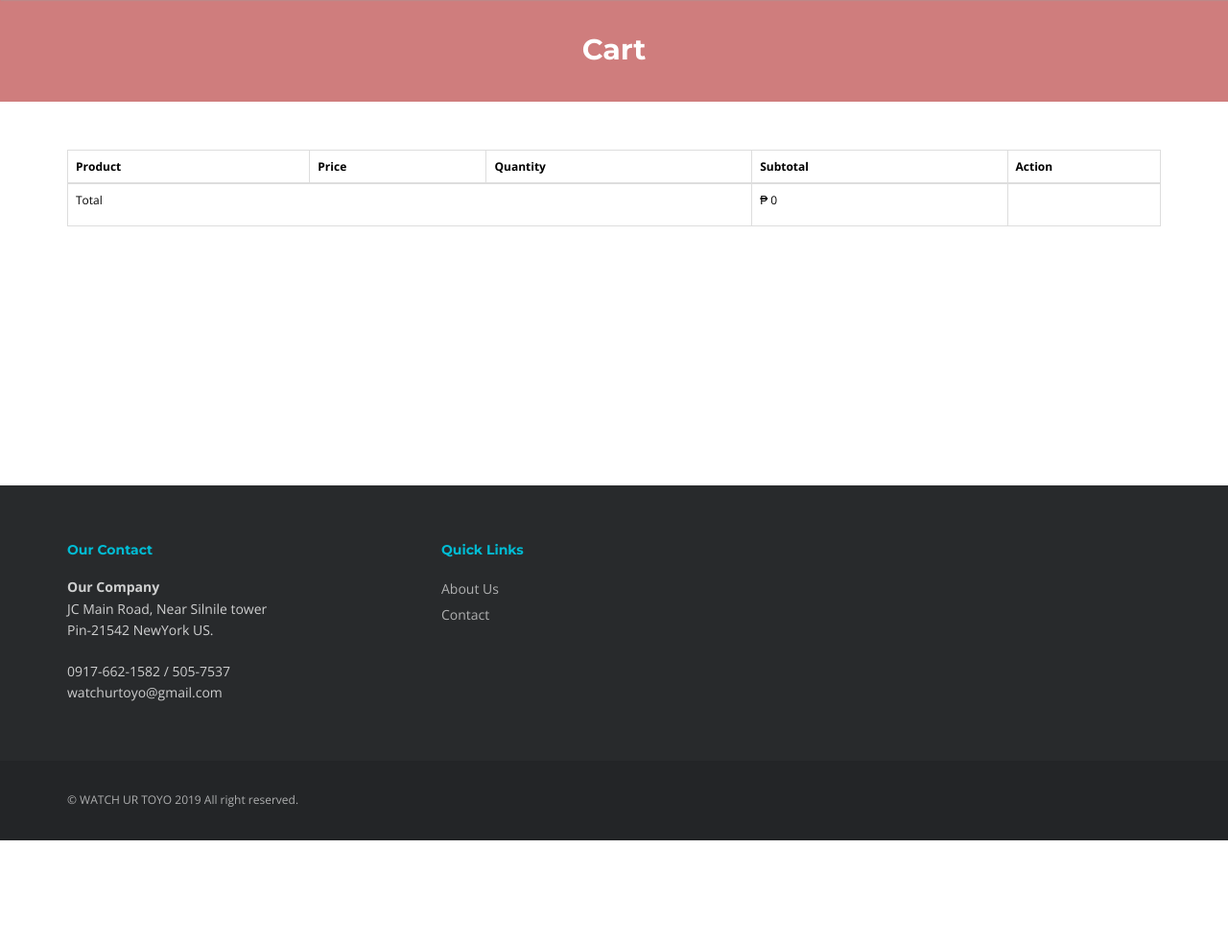
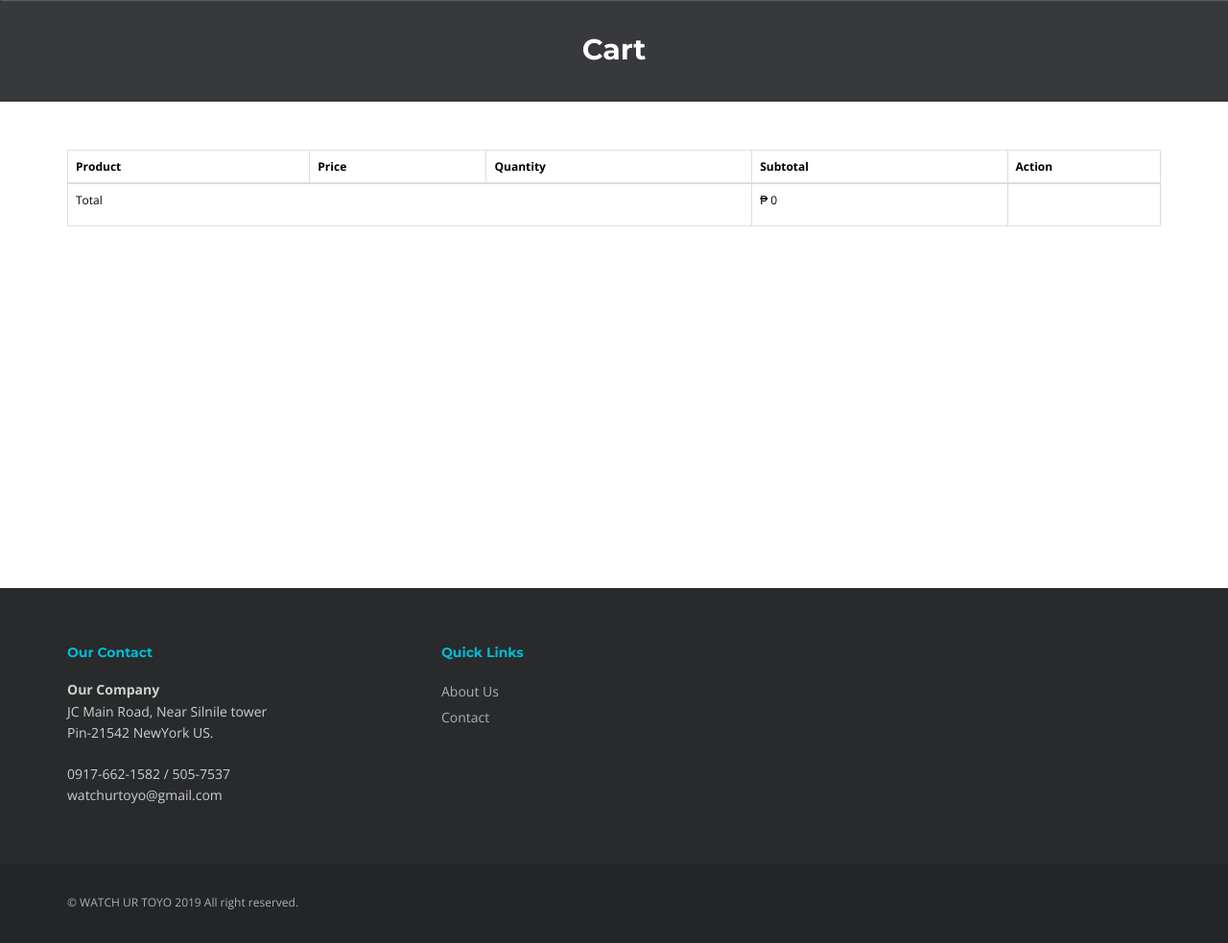
Before and after one commit to hayes-seyah09354085977/Ordering, a PHP site: page /index.php?q=cart in a window 1280 px wide. Shown: the part 106-1089 px from the top of the page at 96% size. Before the commit the page ends 982 px from the top, so only its background shows below. Run offline with PHP 8.4, Linux system fonts and the light colour scheme; data comes from the database, SQL or seed files in the repository; data that the repository does not hold is empty; some libraries are stand-ins or nearby versions.

Commit message:
cart design

```diff
--- a/cart.php
+++ b/cart.php
@@ -1,3 +1,14 @@
+<style>
+section#inner-headline {
+    background: #37393c !important;
+}
+#content {
+    min-height: 507px !important;
+}
+.modal-dialog {
+    margin-top: 150px;
+}
+</style>
 <section id="content">
 		<div class="container">
 			<form class="wow fadeInDownaction" action="cartcontroller.php?action=add" Method="POST">
```
